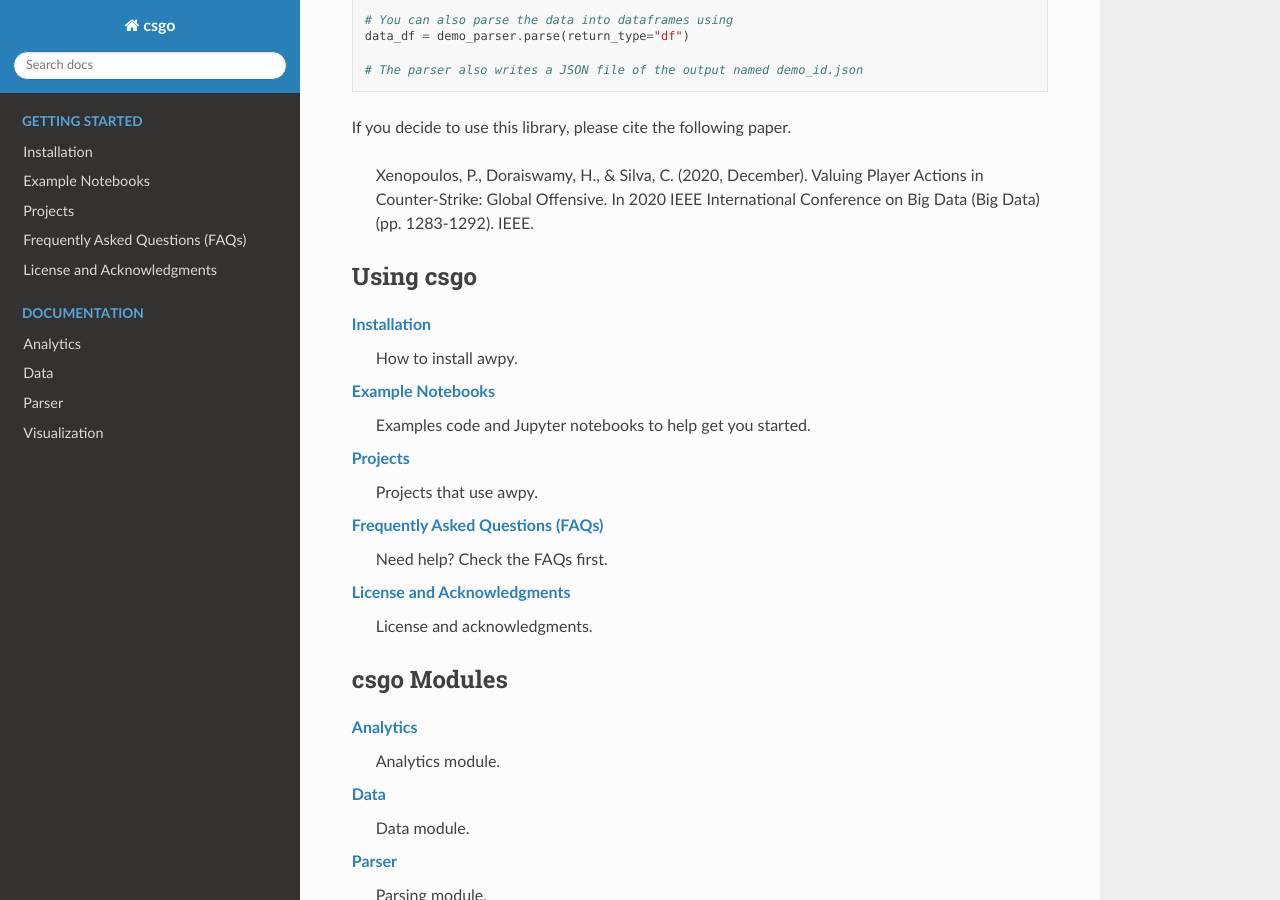
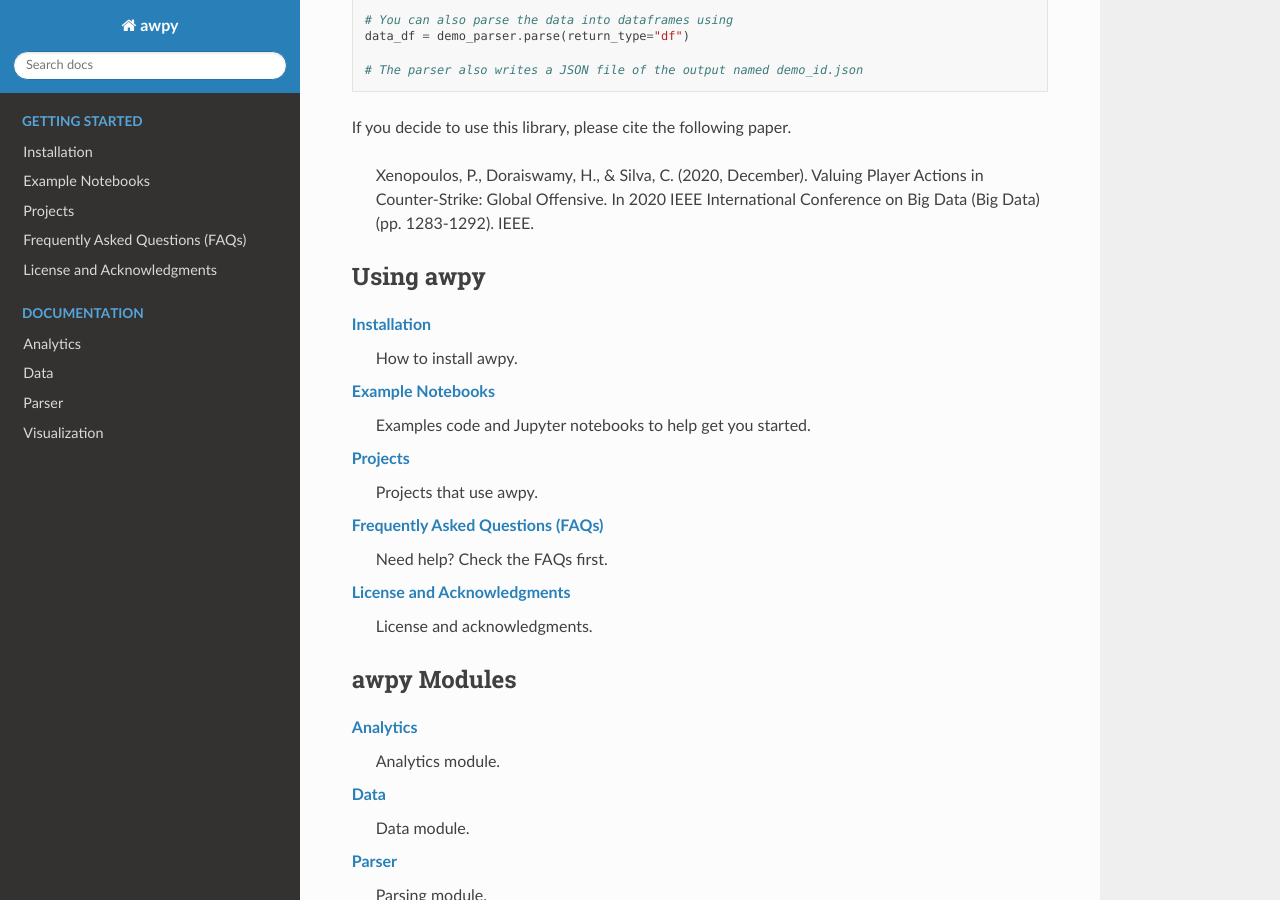
Before and after one commit to pnxenopoulos/awpy, a Sphinx documentation site: the page built from docs/index.rst, in a window 1280 px wide and 900 px high, scrolled down 898 px. Built offline with Sphinx 7.4.7 and the Read the Docs theme 2.0.0, drawn with Linux system fonts in a browser that asks for light colours.

Commit message:
fixed some awpy naming

```diff
--- a/docs/conf.py
+++ b/docs/conf.py
@@ -22,7 +22,7 @@
 
 # -- Project information -----------------------------------------------------
 
-project = "csgo"
+project = "awpy"
 copyright = "2022, Peter Xenopoulos"
 author = "Peter Xenopoulos"
 
@@ -112,7 +112,7 @@
 # -- Options for HTMLHelp output ---------------------------------------------
 
 # Output file base name for HTML help builder.
-htmlhelp_basename = "csgodoc"
+htmlhelp_basename = "awpydoc"
 
 
 # -- Options for LaTeX output ------------------------------------------------
@@ -136,7 +136,7 @@
 # (source start file, target name, title,
 #  author, documentclass [howto, manual, or own class]).
 latex_documents = [
-    (master_doc, "csgo.tex", "csgo Documentation", "Peter Xenopoulos", "manual"),
+    (master_doc, "awpy.tex", "awpy Documentation", "Peter Xenopoulos", "manual"),
 ]
 
 
@@ -144,7 +144,7 @@
 
 # One entry per manual page. List of tuples
 # (source start file, name, description, authors, manual section).
-man_pages = [(master_doc, "csgo", "csgo Documentation", [author], 1)]
+man_pages = [(master_doc, "awpy", "awpy Documentation", [author], 1)]
 
 
 # -- Options for Texinfo output ----------------------------------------------
@@ -155,10 +155,10 @@
 texinfo_documents = [
     (
         master_doc,
-        "csgo",
-        "csgo Documentation",
+        "awpy",
+        "awpy Documentation",
         author,
-        "csgo",
+        "awpy",
         "One line description of project.",
         "Miscellaneous",
     ),
--- a/docs/index.rst
+++ b/docs/index.rst
@@ -69,7 +69,7 @@
    Xenopoulos, P., Doraiswamy, H., & Silva, C. (2020, December). Valuing Player Actions in Counter-Strike: Global Offensive. In 2020 IEEE International Conference on Big Data (Big Data) (pp. 1283-1292). IEEE.
 
 
-Using csgo
+Using awpy
 ----------
 :doc:`installation`
    How to install awpy.
@@ -86,7 +86,7 @@
 :doc:`license`
    License and acknowledgments.
 
-csgo Modules
+awpy Modules
 ------------
 :doc:`analytics`
    Analytics module.
```
Also changed, not shown: README.md (+1 -1 lines).
